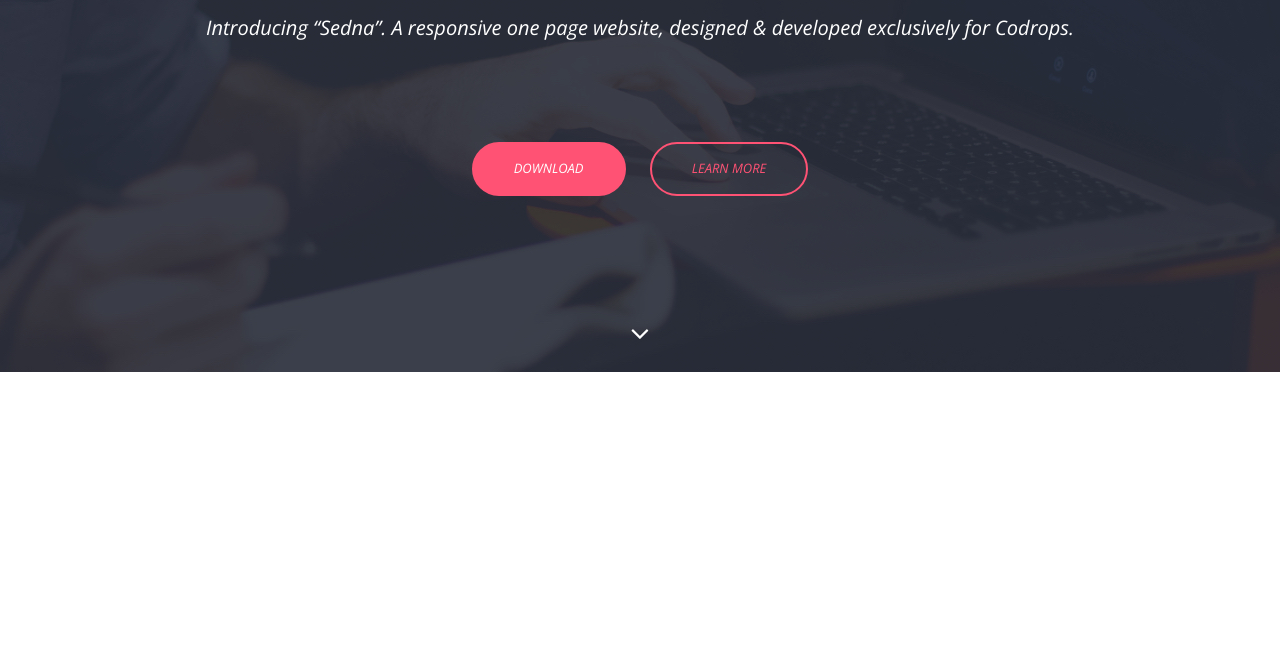
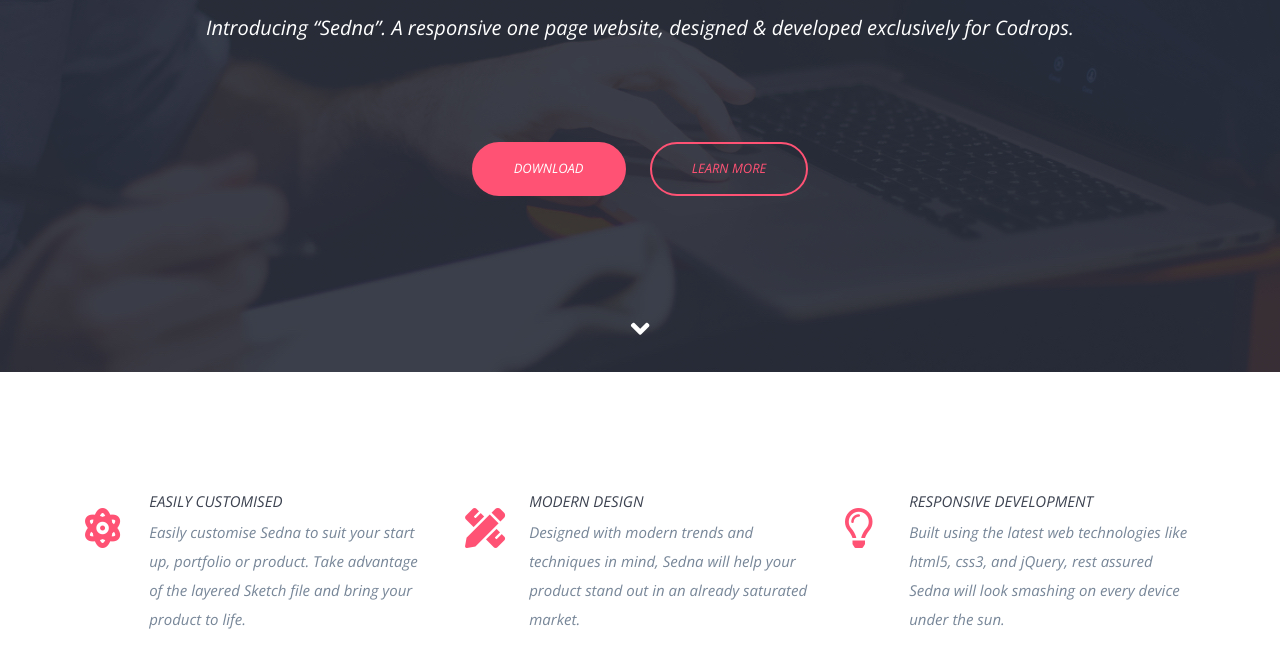
Before and after one commit to Guru4741/Sedna, a website: page index.html in a window 1280 px wide. Shown: the part 378-1046 px from the top of the page. Before the commit the page ends 800 px from the top, so only its background shows below. Drawn offline with nearby package versions, Linux system fonts and the light colour scheme.

Commit message:
Completed Intro Section

```diff
--- a/css/queries.css
+++ b/css/queries.css
@@ -123,6 +123,12 @@
         transition-delay: 0.3s;
     }
 
+    .intro-content {
+        display: inline-block;
+        width: 75%;
+        margin-bottom: 30px;
+    }
+
 }
 
 @media screen and (max-width: 640px){
--- a/index.html
+++ b/index.html
@@ -7,7 +7,7 @@
 
     <link rel="stylesheet" href="css/styles.css">
     <link rel="stylesheet" href="css/queries.css">
-    <link rel="stylesheet" href="http://maxcdn.bootstrapcdn.com/font-awesome/4.3.0/css/font-awesome.min.css">
+    <link rel="stylesheet" href="https://cdnjs.cloudflare.com/ajax/libs/font-awesome/5.15.3/css/all.min.css" integrity="sha512-iBBXm8fW90+nuLcSKlbmrPcLa0OT92xO1BIsZ+ywDWZCvqsWgccV3gFoRBv0z+8dLJgyAHIhR35VZc2oM/gI1w==" crossorigin="anonymous" />
     <title>Sedna</title>
 </head>
 <body>
@@ -62,6 +62,45 @@
             </a>
         </div>
     </section>
+    <section class="intro section-padding">
+        <div class="container">
+            <div class="row">
+                <div class="col-md-4 intro-feature">
+                    <div class="intro-icon">
+                        <span class="icon">
+                            <i class="fas fa-atom"></i>
+                        </span>
+                    </div>
+                    <div class="intro-content">
+                        <h5>Easily Customised</h5>
+                        <p>Easily customise Sedna to suit your start up, portfolio or product. Take advantage of the layered Sketch file and bring your product to life.</p>
+                    </div>
+                </div>
+                <div class="col-md-4 intro-feature">
+                    <div class="intro-icon">
+                        <span class="icon">
+                            <i class="fas fa-pencil-ruler"></i>
+                        </span>
+                    </div>
+                    <div class="intro-content">
+                        <h5>Modern Design</h5>
+                        <p>Designed with modern trends and techniques in mind, Sedna will help your product stand out in an already saturated market.</p>
+                    </div>
+                </div>
+                <div class="col-md-4 intro-feature">
+                    <div class="intro-icon">
+                        <span class="icon">
+                            <i class="far fa-lightbulb"></i>
+                        </span>
+                    </div>
+                    <div class="intro-content">
+                        <h5>Responsive Development</h5>
+                        <p>Built using the latest web technologies like html5, css3, and jQuery, rest assured Sedna will look smashing on every device under the sun.</p>
+                    </div>
+                </div>
+            </div>
+        </div>
+    </section>
 </body>
 <script src="https://ajax.googleapis.com/ajax/libs/jquery/1.11.2/jquery.min.js"></script>
 <script src="./js/scripts.js"></script>
--- a/sass/styles.scss
+++ b/sass/styles.scss
@@ -361,3 +361,30 @@
     color: #fff;
     bottom: 30px;
 }
+
+/* ==========================================================================
+Intro
+========================================================================== */
+
+.intro {
+  span.icon {
+    font-size: 40px;
+    color: $accent-color;
+    font-weight: bold;
+  }
+
+  &-icon {
+    display: inline-block;
+    vertical-align: top;
+    padding: 6px 0 0 0;
+    margin-right: 20px;
+    width: 40px;
+  }
+
+  &-content {
+    display: inline-block;
+    width: 80%;
+  }
+
+
+}
```
Also changed, not shown: css/styles.css.
